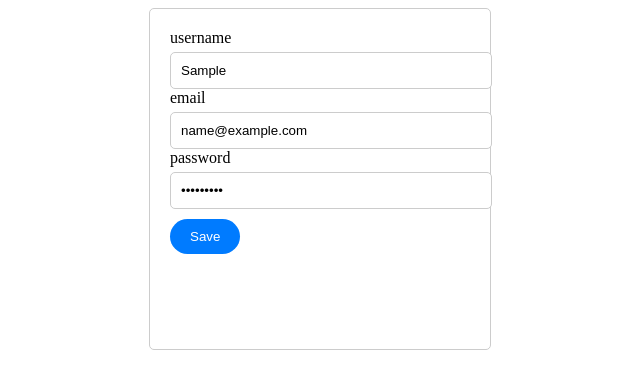
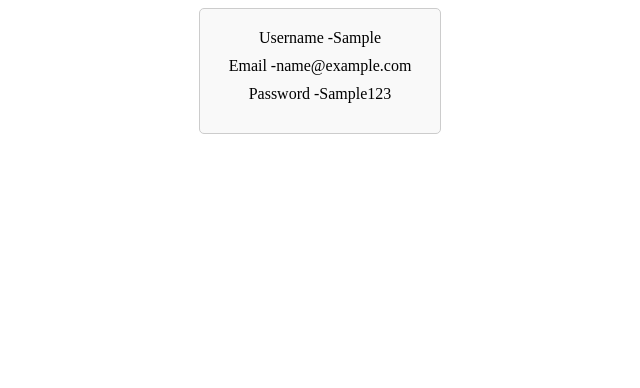
Before and after one commit to Vahag91/new_project_react, a React (Create React App) app: page / in a window 1280 px wide. Both pictures are taken after typing "Sample", "name@example.com", "Sample123" into the empty fields and a click on the button "Save". Shown: the top 388 px of the page, without its empty margins (320-960 px from the left). Built offline with nearby package versions, Linux system fonts and the light colour scheme.

Commit message:
added userpage

```diff
--- a/src/components/App/App.js
+++ b/src/components/App/App.js
@@ -1,13 +1,46 @@
 import { Component } from "react";
 import "./app.css"
 import Register from "../Register";
+import Userpage from "../Userpage";
 
 class App extends Component{
 
+    state = {
+        username:"",
+        email:"",
+        password:"",
+        done: true
+    }
+
+    handleChange = (event) => {
+        const { name, value } = event.target;
+        this.setState({ [name]: value })
+
+      }
+
+
+      onSave=()=>{
+        this.setState({
+            done: !this.state.done
+        })
+        console.log(this.state);
+      }
+
+      pageWrapper = ()=>{
+
+      }
 
     render(){
+        const {done}=this.state
         return(
-       <Register/>
+            <div>
+                { done ?    <Register
+        info={this.state}
+        handleChange={this.handleChange}
+        onSave={this.onSave}/>:<Userpage info={this.state}/>}
+
+
+        </div>
         )
     }
 }
--- a/src/components/Register/Register.js
+++ b/src/components/Register/Register.js
@@ -3,60 +3,45 @@ import "./register.css"
 
 class Register extends Component{
 
-    state = {
-        username: "",
-        email: "",
-        password: ""
-    }
-      updateUsername = (event) => {
-        this.setState({
-             username: event.target.value
-             });
-      };
 
-      updateEmail = (event) => {
-        this.setState({
-             email: event.target.value
-             });
-      };
 
-      updatePassword = (event) => {
-        this.setState({
-            password: event.target.value
-         });
-      };
-
-      onSave=()=>{
-        console.log(this.state);
-      }
 
 
     render(){
+        const { username, email, password } = this.props.info;
         return(
+
 <div className="form">
   <div>
       <span>username</span>
      <input
+     name="username"
      type="text"
      placeholder="Enter Your username"
-     onChange={this.updateUsername}
+     onChange={this.props.handleChange}
+     value={username}
      />
  </div>
  <div>
       <span>email</span>
      <input
+     name="email"
       type="text"
       placeholder="Enter Your email"
-      onChange={this.updateEmail}/>
+      onChange={this.props.handleChange}
+      value={email}/>
  </div>
  <div>
       <span>password</span>
      <input
+     name="password"
      type="password"
       placeholder="Enter Your paswword"
-      onChange={this.updatePassword}/>
+      value={password}
+      onChange={this.props.handleChange}
+     />
  </div>
-<button className="btn-save" onClick={this.onSave}>Save</button>
+<button className="btn-save" onClick={this.props.onSave}>Save</button>
 </div>
         )
     }
--- a/src/components/Register/index.js
+++ b/src/components/Register/index.js
@@ -1,4 +1,4 @@
-import Register from "./Register"
+import Register from "./Register";
 
 
 export default Register
--- /dev/null
+++ b/src/components/Userpage/Userpage.js
@@ -0,0 +1,22 @@
+import { Component } from "react";
+import './userpage.css'
+
+
+class Userpage extends Component{
+
+
+    render(){
+        const {username,email,password,}= this.props.info
+        return(
+<div className="userInfo">
+    <ul>
+        <li> Username -{username}</li>
+        <li> Email -{email}</li>
+        <li> Password -{password}</li>
+    </ul>
+</div>
+        )
+    }
+}
+
+export default Userpage
--- /dev/null
+++ b/src/components/Userpage/index.js
@@ -0,0 +1,3 @@
+import Userpage from "./Userpage";
+
+export default Userpage
--- /dev/null
+++ b/src/components/Userpage/userpage.css
@@ -0,0 +1,22 @@
+.userInfo {
+    background-color: #f9f9f9;
+    padding: 20px;
+    width: 200px;
+    border: 1px solid #ccc;
+    border-radius: 5px;
+    margin: 0 auto;
+   text-align: center;
+    display: flex;
+    flex-direction: column;
+    justify-content: center;
+  }
+
+  .userInfo ul {
+    list-style-type: none;
+    padding: 0;
+    margin: 0;
+  }
+
+  .userInfo ul li {
+    margin-bottom: 10px;
+  }
```
